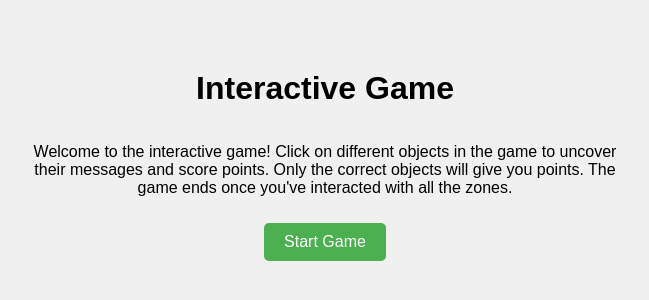
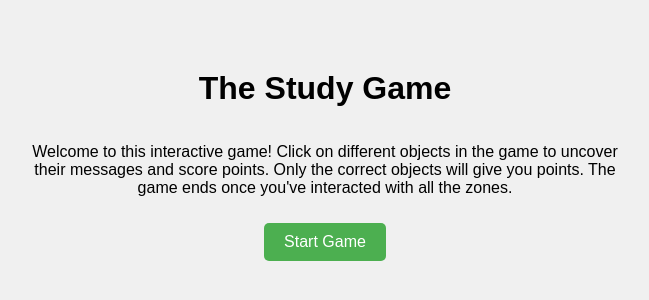
Before and after one commit to FavourB1/Game, a plain HTML site: page readme.html in a window 1280 px wide. Shown: the part 260-560 px from the top of the page, without its empty margins (315-964 px from the left). Drawn offline with Linux system fonts and the light colour scheme.

Commit message:
Update readme.html

```diff
--- a/readme.html
+++ b/readme.html
@@ -34,9 +34,9 @@
   </style>
 </head>
 <body>
-  <h1>Interactive Game </h1>
-  <p>Welcome to the interactive game! Click on different objects in the game to uncover their messages and score points. Only the correct objects will give you points. The game ends once you've interacted with all the zones.</p>
+  <h1>The Study Game </h1>
+  <p>Welcome to this interactive game! Click on different objects in the game to uncover their messages and score points. Only the correct objects will give you points. The game ends once you've interacted with all the zones.</p>
 
-  <a href="game.html">Start Game</a>
+  <a href="index.md">Start Game</a>
 </body>
 </html>
```
